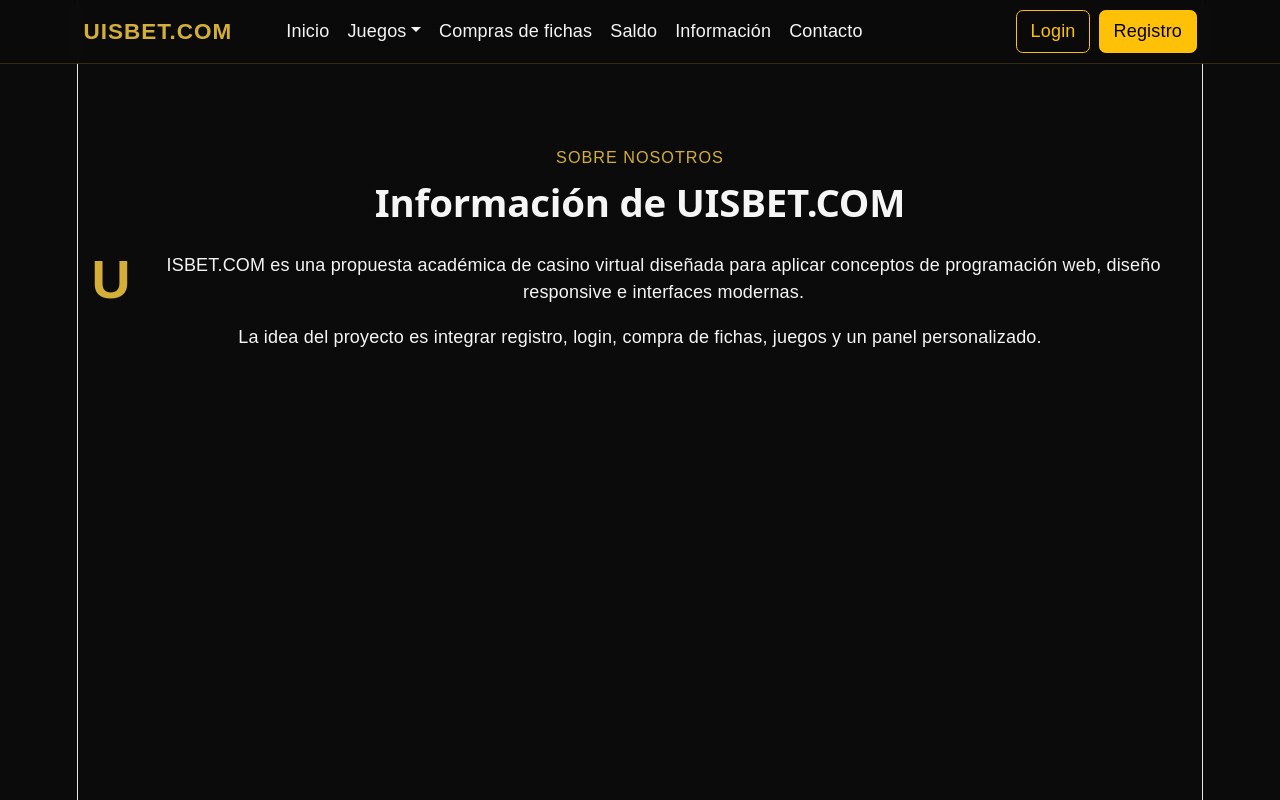
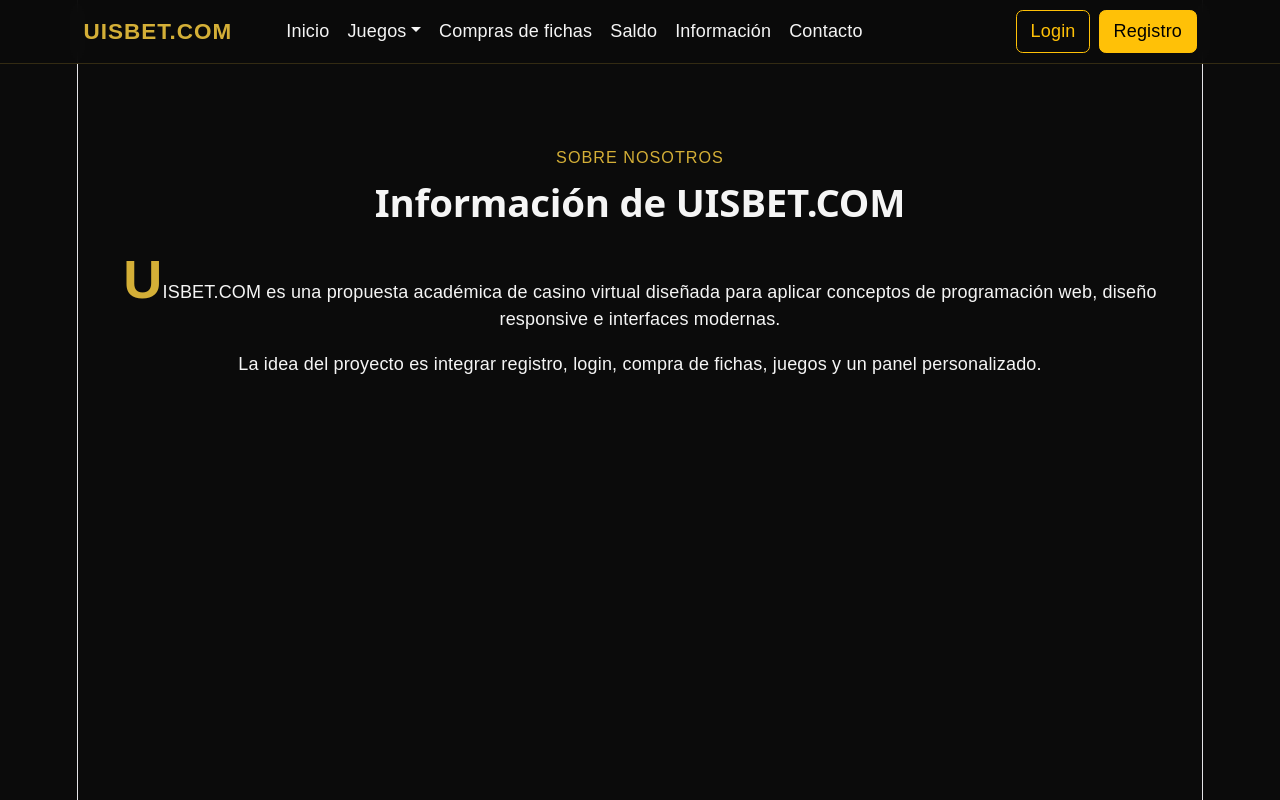
Before and after one commit to santiagomelendez1/UISBET, a React (Vite) app: page /empresa in a window 1280 px wide. Shown: the top 800 px of the page. Built offline with nearby package versions, Linux system fonts and the light colour scheme.

Commit message:
Arreglos estilos

```diff
--- a/src/components/Home.jsx
+++ b/src/components/Home.jsx
@@ -17,6 +17,8 @@ import {
   Popover,
   Row,
 } from 'react-bootstrap';
+
+import '../styles/Home.css';
 
 /**
  * Página de incio que muestra: una barra de navegación superior,
@@ -68,7 +70,7 @@ function Home() {
                       </p>
 
                       {/* Botones de navegación hacia otras secciones del sitio */}
-                      <div className="d-flex gap-2 flex-wrap">
+                      <div className="d-flex gap-2 flex-wrap items-center justify-content-center">
                         <Button as={Link} to="/juegos" variant="warning">
                           Ver juegos
                         </Button>
--- a/src/styles/Home.css
+++ b/src/styles/Home.css
@@ -80,6 +80,9 @@ header {
   padding: 40px;
   background-size: cover;
   background-position: center;
+  justify-content: center; /* centra verticalmente */
+  align-items: center;     /* centra horizontalmente */
+  text-align: center;
 }
 
 .panel-one {
@@ -242,9 +245,8 @@ header {
   font-size: 3rem;
   font-weight: 700;
   color: var(--gold-main);
-  float: left;
   line-height: 1;
-  padding-right: 8px;
+  padding-right: 0px;
 }
 
 .faq-accordion .accordion-item {
```
